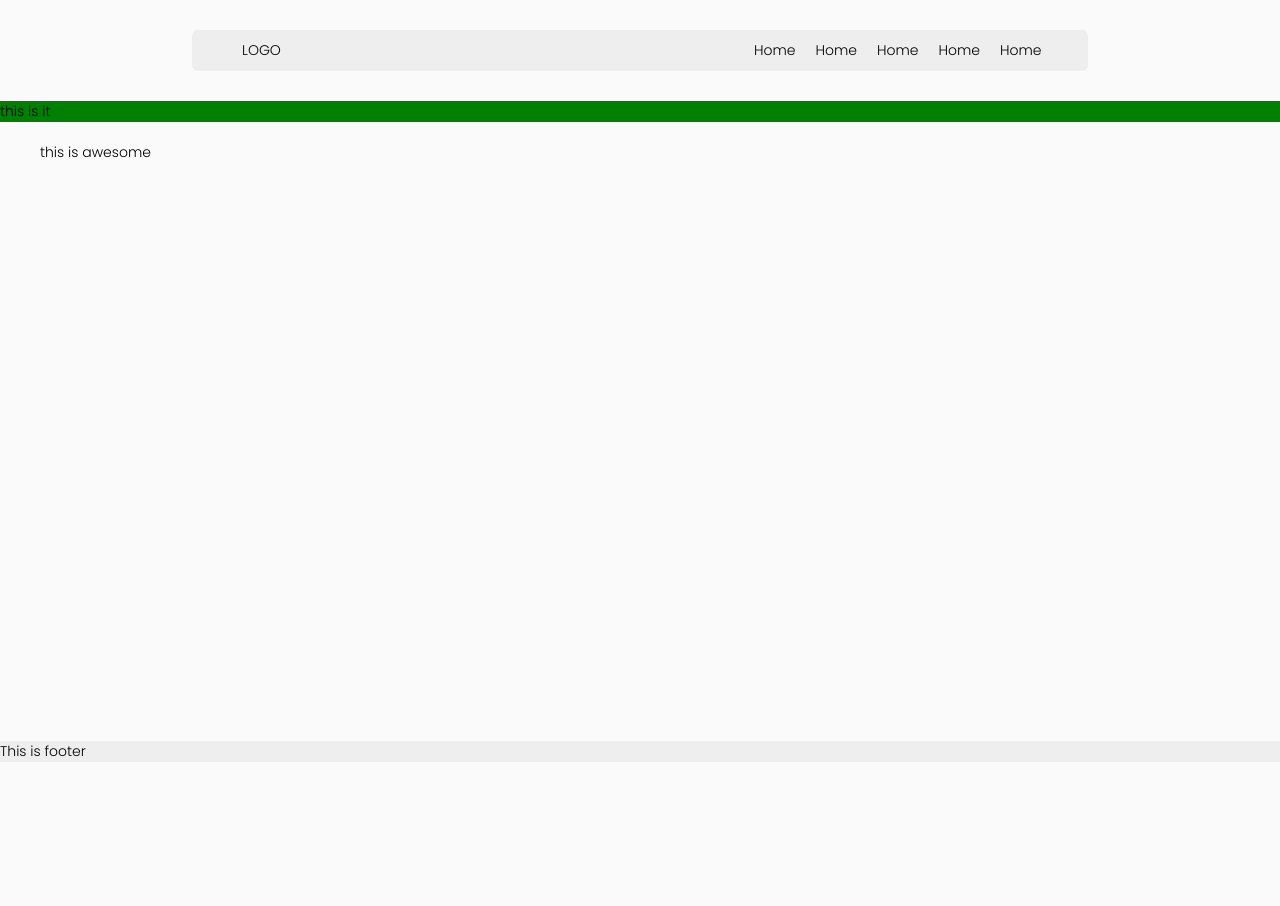
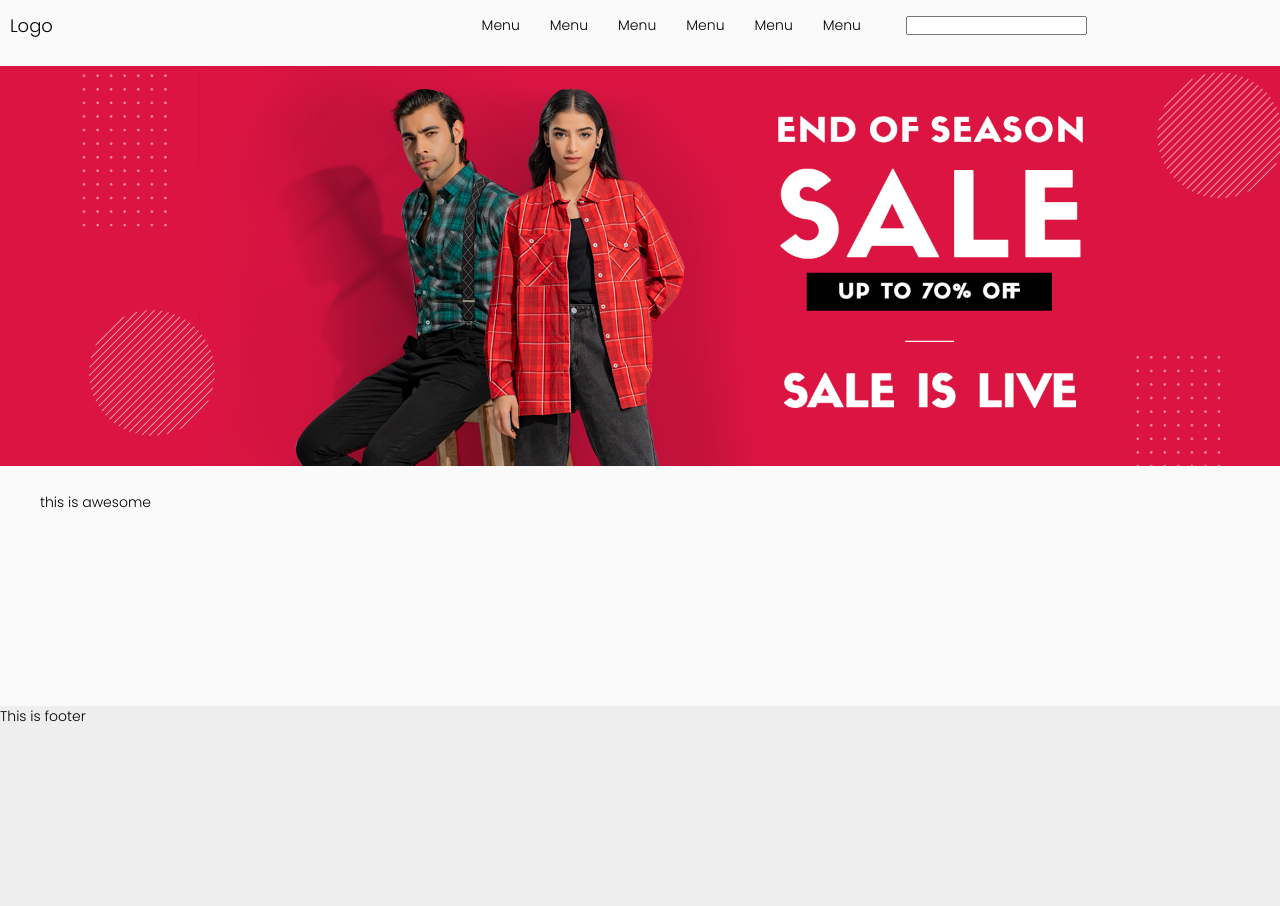
Before and after one commit to AliWayne101/dropshipping-template-1, a PHP site: page / in a window 1280 px wide. Before the commit the page ends 757 px from the top, so only its background shows below. Run offline with PHP 8.4, Linux system fonts and the light colour scheme.

Commit message:
Redesign navbar

```diff
--- a/css/master.css
+++ b/css/master.css
@@ -24,48 +24,48 @@ body {
 }
 
 nav {
-    margin: 20px 0;
+    /* background-color: red; */
+    display: grid;
+    grid-template-columns: 30% 40% 30%;
+    margin: 5px 0;
 }
 
-nav .nav {
-    display: grid;
-    grid-template-columns: 40% 30%;
-    justify-content: center;
+nav div:nth-child(1) {
+    display: flex;
+    align-items: center;
+    padding: 0 10px;
+    font-size: 18px;
 }
 
-nav .nav div {
-    background-color: var(--highlight-bg);
-    margin: 10px 0;
-    padding: 10px 40px;
+nav div:nth-child(2) {
+    display: flex;
+    align-items: right;
+    justify-content: right;
+    padding-right: 20px;
 }
 
-nav .nav div:nth-child(1) {
-    border-top-left-radius: 5px;
-    border-bottom-left-radius: 5px;
+nav div:nth-child(3) {
+    display: flex;
+    align-items: center;
 }
 
-nav .nav div:nth-child(1) a {
-    display: inline-block;
-    padding: 0 10px;;
-}
-
-nav .nav div:nth-child(2) {
-    border-top-right-radius: 5px;
-    border-bottom-right-radius: 5px;
-}
-
-nav .nav .nav-menu ul {
-    list-style-type: none;
+nav div ul {
     display: flex;
 }
 
-nav .nav .nav-menu ul li {
+nav div ul li {
+    list-style-type: none;
     margin: 0 5px;
-    padding: 0 5px;
 }
 
-nav .nav .nav-menu ul li a {
+nav div ul li a {
     display: block;
+    padding: 10px;
+}
+
+nav div ul li a:hover {
+    background-color: var(--link-color);
+    color: white;
 }
 
 .body {
@@ -74,15 +74,9 @@ nav .nav .nav-menu ul li a {
 
 .footer {
     background-color: var(--highlight-bg);
+    min-height: 200px;
 }
 
 @media screen and (max-width: 720px) {
-    nav .nav {
-        display: flex;
-    }
 
-    nav .nav div {
-        margin: 10px 0;
-        padding: 5px;
-    }
 }
--- a/css/sections/hero.css
+++ b/css/sections/hero.css
@@ -1,4 +1,8 @@
 .hero {
-    background-color: green;
     margin: 20px 0;
 }
+
+.hero img {
+    height: auto;
+    width: 100%;
+}
--- a/index.php
+++ b/index.php
@@ -21,18 +21,20 @@ include './vars/_conf.php';
 
 <body>
     <nav>
-        <div class="nav">
-            <div>
-                <a href="/">LOGO</a>
-            </div>
-            <div class="nav-menu">
-                <ul>
-                    <li><a href="#">Home</a></li>
-                    <li><a href="#">Home</a></li>
-                    <li><a href="#">Home</a></li>
-                    <li><a href="#">Home</a></li>
-                    <li><a href="#">Home</a></li>
-                </ul>
+        <div><a href="/">Logo</a></div>
+        <div>
+            <ul>
+            <li><a href="/">Menu</a></li>
+            <li><a href="/">Menu</a></li>
+            <li><a href="/">Menu</a></li>
+            <li><a href="/">Menu</a></li>
+            <li><a href="/">Menu</a></li>
+            <li><a href="/">Menu</a></li>
+            </ul>
+        </div>
+        <div>
+            <div class="search-bar">
+                <input type="text" name="search" id="search">
             </div>
         </div>
     </nav>
@@ -40,7 +42,7 @@ include './vars/_conf.php';
     <div class="body">
 
         <div class="hero">
-            this is it
+            <img src="img/banner.png" alt="banner">
         </div>
 
         <div class="content">
```
Also changed, not shown: img/banner.png (added).
